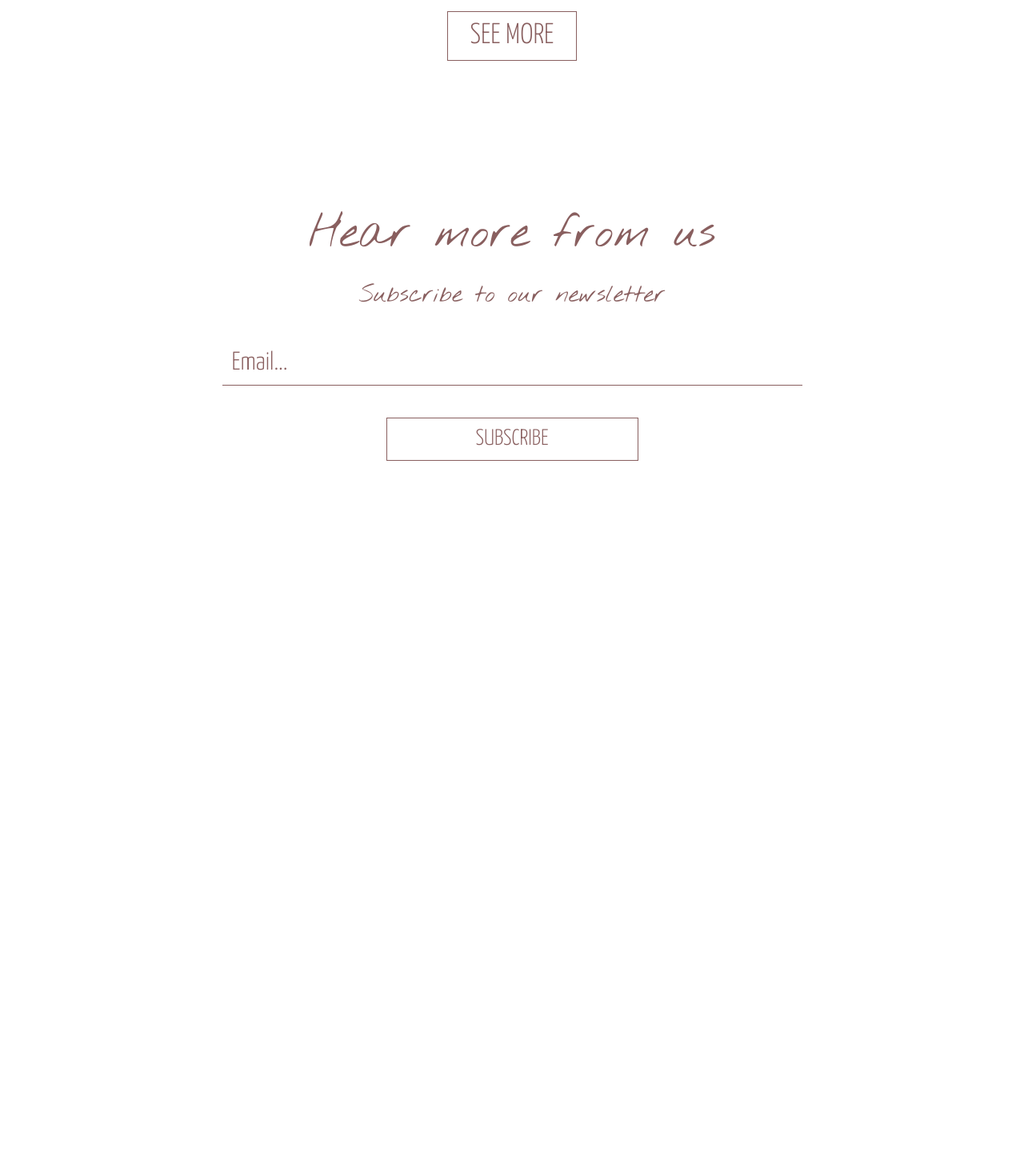
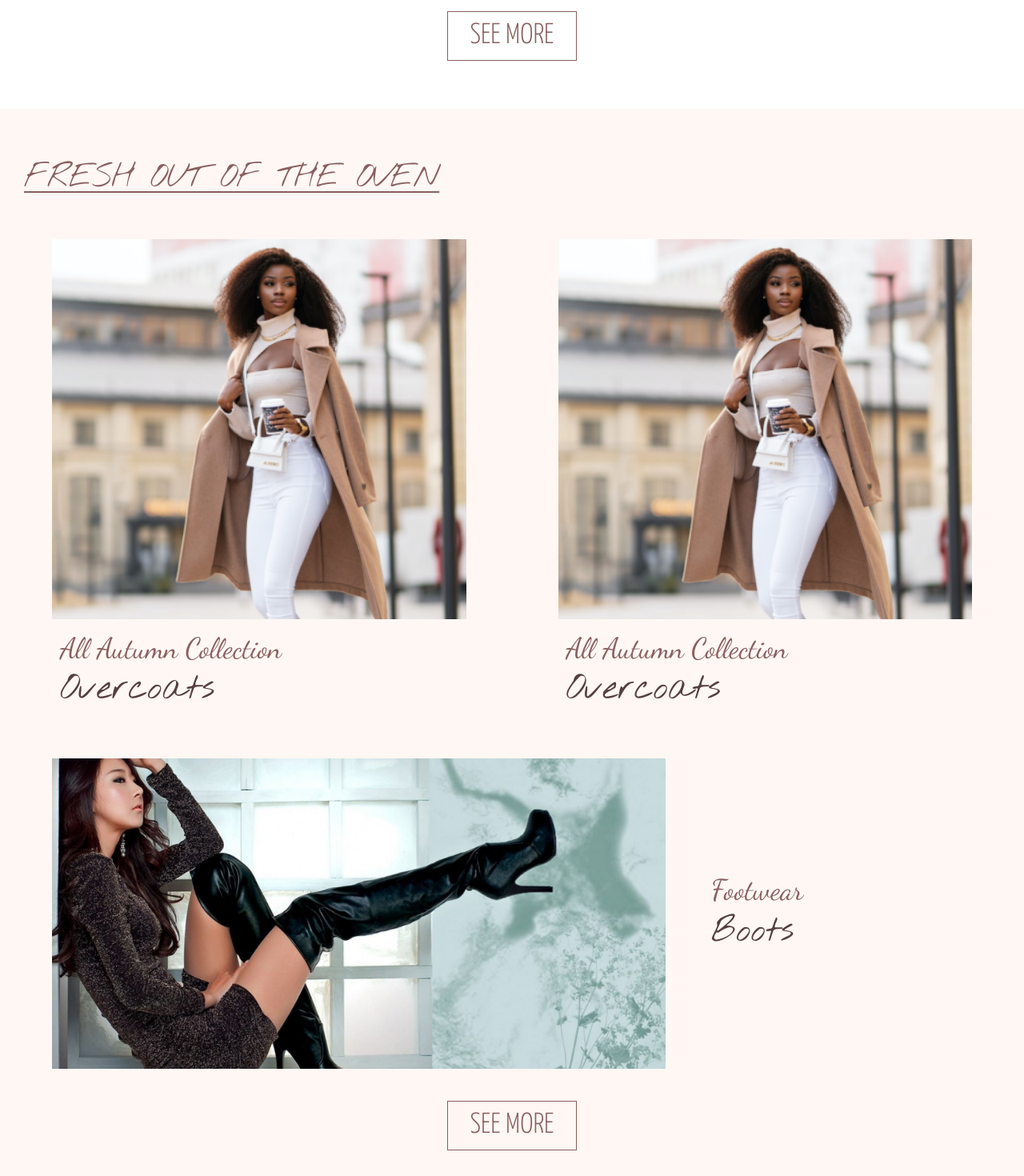
Before and after one commit to MihaiDragutescu/da-ssh-frontend, a React (Create React App) app: page / in a window 1280 px wide. Shown: the part 980-2450 px from the top of the page at 80% size. Before the commit the page ends 1676 px from the top, so only its background shows below. Built offline with nearby package versions, Linux system fonts and the light colour scheme.

Commit message:
Added home featured products component

```diff
--- a/src/App.tsx
+++ b/src/App.tsx
@@ -1,6 +1,7 @@
 import HomeBanner from '@Pages/home/HomeBanner/HomeBanner';
 import HomeNewsletters from '@Pages/home/HomeNewsletters/HomeNewsletters';
 import HomeFeaturedProducts from '@Pages/home/HomeFeaturedProducts/HomeFeaturedProducts';
+import HomeFeaturedCollections from '@Pages/home/HomeFeaturedCollections/HomeFeaturedCollections';
 import './App.scss';
 
 const App = () => {
@@ -8,6 +9,7 @@ const App = () => {
     <div>
       <HomeBanner />
       <HomeFeaturedProducts />
+      <HomeFeaturedCollections />
       <HomeNewsletters />
     </div>
   );
--- a/src/components/ui/ProductCard.scss
+++ b/src/components/ui/ProductCard.scss
@@ -20,18 +20,33 @@
   &__layout-horizontal {
     display: flex;
 
+    @include for-size(mobile-small) {
+      display: initial;
+    }
+
     .product-card {
       &__image {
         width: 66.66%;
         max-height: 500px;
         object-fit: cover;
         margin: 0;
+
+        @include for-size(mobile-small) {
+          width: 100%;
+          max-height: 300px;
+          margin-bottom: 15px;
+        }
       }
 
       &__content {
         width: 33.33%;
         padding: 0 5%;
         justify-content: center;
+
+        @include for-size(mobile-small) {
+          width: 100%;
+          padding: 0 10px;
+        }
       }
     }
   }
@@ -108,7 +123,7 @@
     }
 
     @include for-size(mobile) {
-      font-size: 31px;
+      font-size: 30px;
     }
   }
 
--- a/src/components/ui/ProductCard.tsx
+++ b/src/components/ui/ProductCard.tsx
@@ -3,6 +3,7 @@ import { CardLayouts, CardLayoutDirections } from '@Types/layouts';
 import './ProductCard.scss';
 
 interface ProductCardProps {
+  classname?: string;
   image: string;
   name?: string;
   price?: number;
@@ -20,7 +21,7 @@ const handleClick = () => {
 
 const ProductCard: React.FC<ProductCardProps> = (props) => {
   return (
-    <div className='product-card'>
+    <div className={`product-card ${props.classname ?? ''}`}>
       <a
         href={props.link}
         className={`product-card__layout-${
--- /dev/null
+++ b/src/pages/home/HomeFeaturedCollections/HomeFeaturedCollections.scss
@@ -0,0 +1,102 @@
+@use '@Styles/variables' as *;
+@use '@Styles/mixins' as *;
+
+.home-collections {
+  background-color: $primary-color;
+
+  &__container {
+    padding: $vertical-padding-desktop / 2 30px;
+
+    @include for-size(mobile) {
+      padding: $vertical-padding-tablet / 2 30px;
+    }
+  }
+
+  &__row {
+    flex-direction: column;
+  }
+
+  &__title-container {
+    margin-bottom: 50px;
+
+    @include for-size(mobile) {
+      justify-content: center;
+    }
+  }
+
+  &__list {
+    display: flex;
+    flex-wrap: wrap;
+    max-width: 1150px;
+    margin: 0 auto;
+
+    .collection-card {
+      width: 50%;
+      padding: 0;
+
+      @include for-size(mobile-small) {
+        width: 100%;
+      }
+
+      img {
+        max-height: 475px;
+        object-fit: cover;
+
+        @include for-size(mobile-small) {
+          max-height: 300px;
+        }
+      }
+    }
+
+    & > div:nth-child(3n + 1) {
+      padding: 0 5% 0 0;
+
+      @include for-size(mobile) {
+        padding-right: 15px;
+      }
+
+      @include for-size(mobile-small) {
+        padding: 0 0 30px 0;
+      }
+    }
+
+    & > div:nth-child(3n + 2) {
+      padding: 0 0 0 5%;
+
+      @include for-size(mobile) {
+        padding-left: 15px;
+      }
+
+      @include for-size(mobile-small) {
+        padding: 0 0 30px 0;
+      }
+    }
+
+    & > div:nth-child(3n) {
+      padding: 5% 0 0 0;
+
+      @include for-size(mobile) {
+        padding: 30px 0 30px 0;
+      }
+
+      @include for-size(mobile-small) {
+        padding: 0 0 30px 0;
+      }
+    }
+
+    & > div:last-child {
+      @include for-size(mobile-small) {
+        padding: 0;
+      }
+    }
+
+    .collection-card-large {
+      width: 100%;
+    }
+  }
+
+  &__button-container {
+    text-align: center;
+    margin-top: 40px;
+  }
+}
--- /dev/null
+++ b/src/pages/home/HomeFeaturedCollections/HomeFeaturedCollections.tsx
@@ -0,0 +1,83 @@
+import Button from '@Components/ui/Button';
+import ProductCard from '@Components/ui/ProductCard';
+import image1 from '@Assets/images/card-image-1.png';
+import image2 from '@Assets/images/card-image-3.png';
+import { CardLayouts } from '@Types/layouts';
+import './HomeFeaturedCollections.scss';
+
+const HomeFeaturedCollections: React.FC = () => {
+  const collections = [
+    {
+      id: '1',
+      image: image1,
+      collection: 'All Autumn Collection',
+      category: 'Overcoats',
+      link: '#',
+    },
+    {
+      id: '2',
+      image: image1,
+      collection: 'All Autumn Collection',
+      category: 'Overcoats',
+      link: '#',
+    },
+    {
+      id: '3',
+      image: image2,
+      collection: 'Footwear',
+      category: 'Boots',
+      link: '#',
+    },
+  ].map((collection, index) => {
+    if (index % 3 === 2) {
+      return {
+        ...collection,
+        className: 'collection-card collection-card-large',
+        layout: CardLayouts.HORIZONTAL,
+      };
+    }
+    return {
+      ...collection,
+      className: 'collection-card',
+      layout: CardLayouts.VERTICAL,
+    };
+  });
+
+  const handleClick = () => {
+    console.log('Button clicked');
+  };
+
+  return (
+    <div className='home-collections'>
+      <div className='home-collections__container ssh-container'>
+        <div className='home-collections__row ssh-row'>
+          <div className='home-collections__title-container'>
+            <h2 className='home-collections__title section-title'>
+              Fresh out of the oven
+            </h2>
+          </div>
+          <div className='home-collections__list'>
+            {collections.map((collection, index) => {
+              return (
+                <ProductCard
+                  classname={collection.className}
+                  key={collection.id}
+                  image={collection.image}
+                  collection={collection.collection}
+                  category={collection.category}
+                  link={collection.link}
+                  layout={collection.layout}
+                />
+              );
+            })}
+          </div>
+          <div className='home-collections__button-container'>
+            <Button onClick={handleClick}>See More</Button>
+          </div>
+        </div>
+      </div>
+    </div>
+  );
+};
+
+export default HomeFeaturedCollections;
--- a/src/styles/_mixins.scss
+++ b/src/styles/_mixins.scss
@@ -1,5 +1,9 @@
 @mixin for-size($size) {
-  @if $size == mobile {
+  @if $size == mobile-small {
+    @media (max-width: 400px) {
+      @content;
+    }
+  } @else if $size == mobile {
     @media (max-width: 600px) {
       @content;
     }
```
